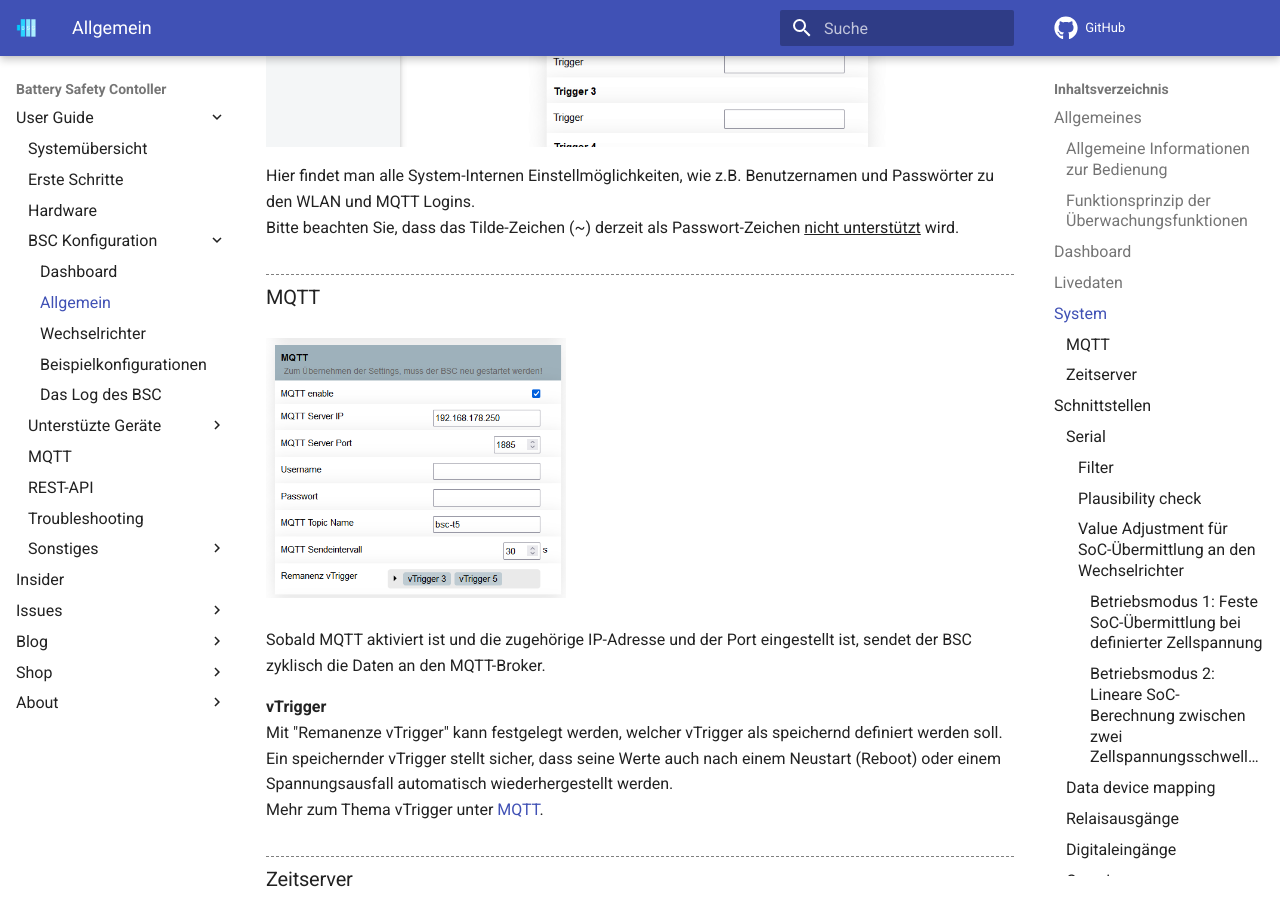
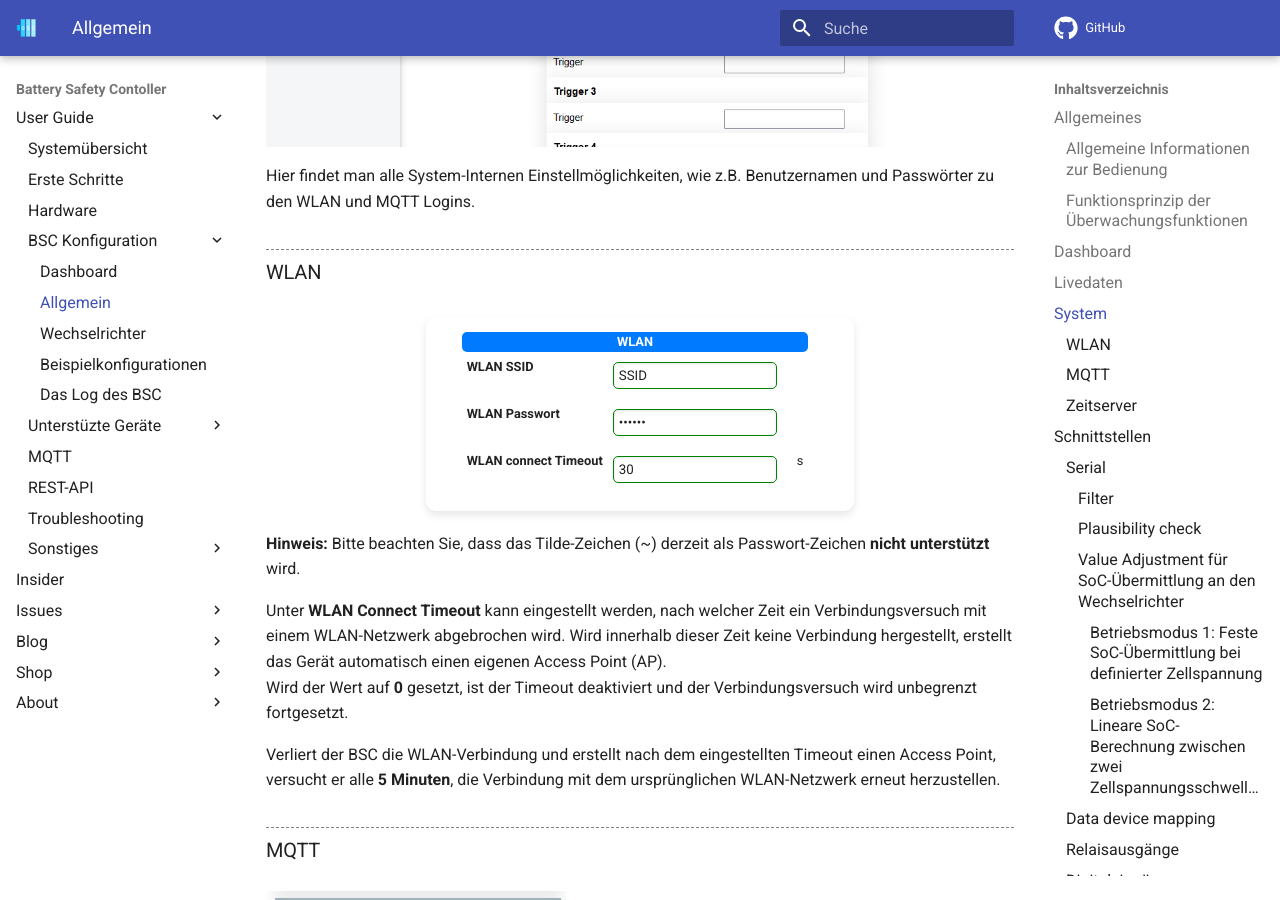
Before and after one commit to bsc-org/bsc, an MkDocs documentation site: the page built from docs/settings_bsc.md, in a window 1280 px wide and 900 px high, scrolled down 4685 px. Built offline with MkDocs 1.6.1 and Material for MkDocs 9.7.7, drawn with Linux system fonts in a browser that asks for light colours; comment, search, counter and statistics services are not loaded; some of the changed text lies outside the part shown.

Commit message:
WLAN reconnect ergänzt

```diff
--- a/docs/settings_bsc.md
+++ b/docs/settings_bsc.md
@@ -67,7 +67,25 @@ Nach dem Aufrufen der Webseite über das integrierte WLAN-Modul (IP oder bsc.inf
 ![](img/settings/settings_system.png){ width="950" }
 
 Hier findet man alle System-Internen Einstellmöglichkeiten, wie z.B. Benutzernamen und Passwörter zu den WLAN und MQTT Logins.
-Bitte beachten Sie, dass das Tilde-Zeichen (~) derzeit als Passwort-Zeichen <u>nicht unterstützt</u> wird.
+
+### WLAN
+<div class="bsc_content"><div class="content"><form><table>
+<tr class='Ctr'><td class='sep' colspan='3'><b>WLAN</b></td></tr>
+<tr class='Ctr'><td class='Ctd'><b>WLAN SSID</b></td>
+<td class='Ctd'><input type='text' value='SSID' name='34359740928' pattern='^[^~]*$'></td><td class='t1'></td><td class='Ctd'><span class='secVal' id='s2560'></span></td></tr>
+<tr class='Ctr'><td class='Ctd'><b>WLAN Passwort</b></td>
+<td class='Ctd'><input type='password' value='123456' name='34359740992' pattern='^[^~]*$'></td><td class='t1'></td><td class='Ctd'><span class='secVal' id='s2624'></span></td></tr>
+<tr class='Ctr'><td class='Ctd'><b>WLAN connect Timeout</b></td>
+<td class='Ctd'><input type='number' min='0' max='3600' value='30' name='12884908032'></td><td class='t1'>s</td><td class='Ctd'><span class='secVal' id='s6144'></span></td></tr>
+<tr><td colspan='3' class='td0'></td></tr>
+</table></form></div></div>
+
+**Hinweis:** Bitte beachten Sie, dass das Tilde-Zeichen (~) derzeit als Passwort-Zeichen **nicht unterstützt** wird.
+
+Unter **WLAN Connect Timeout** kann eingestellt werden, nach welcher Zeit ein Verbindungsversuch mit einem WLAN-Netzwerk abgebrochen wird. Wird innerhalb dieser Zeit keine Verbindung hergestellt, erstellt das Gerät automatisch einen eigenen Access Point (AP).
+Wird der Wert auf **0** gesetzt, ist der Timeout deaktiviert und der Verbindungsversuch wird unbegrenzt fortgesetzt.
+
+Verliert der BSC die WLAN-Verbindung und erstellt nach dem eingestellten Timeout einen Access Point, versucht er alle **5 Minuten**, die Verbindung mit dem ursprünglichen WLAN-Netzwerk erneut herzustellen.
 
 ### MQTT
 ![](img/settings/settings_system_mqtt.png){ width="300" }
```
Also changed, not shown: other parts of docs/settings_bsc.md (+2 -2 lines).
